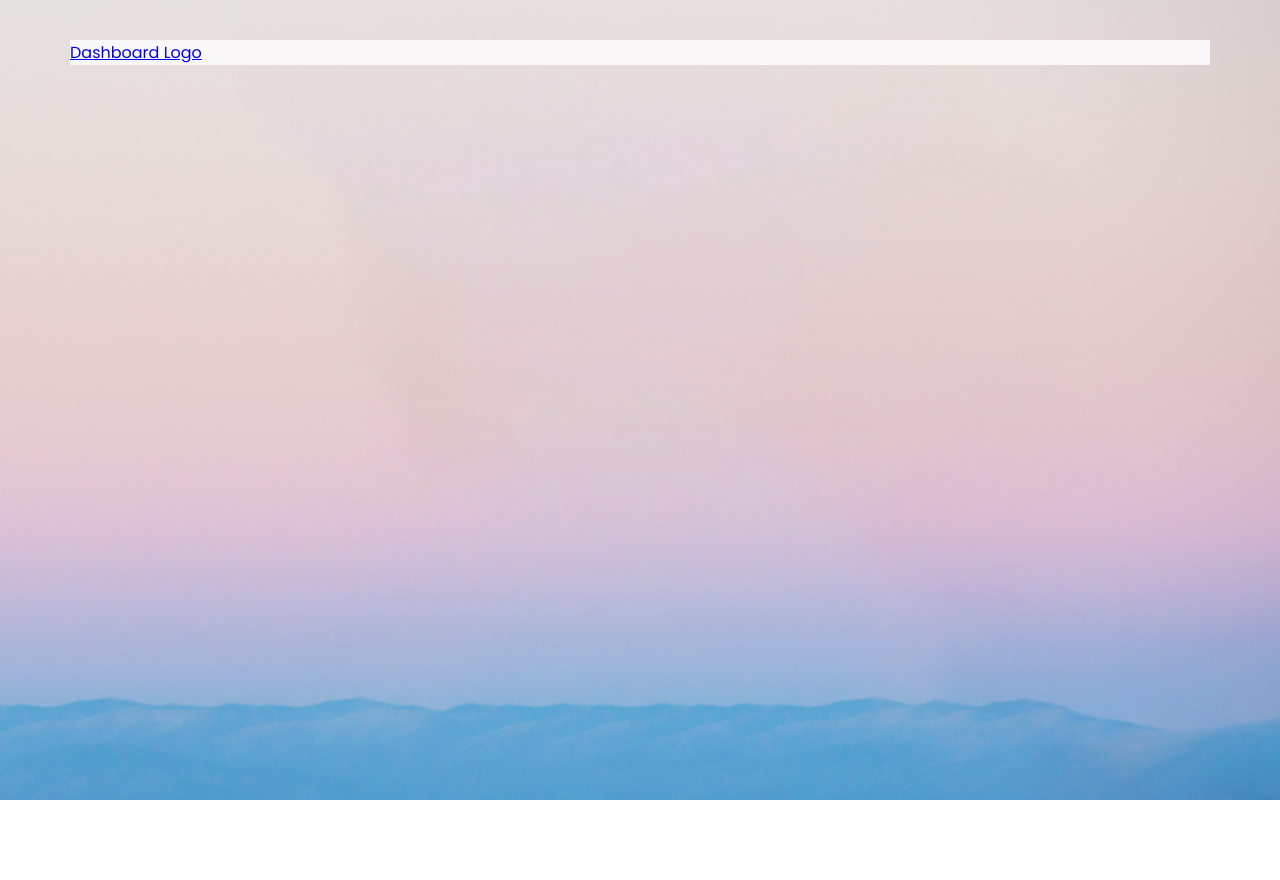
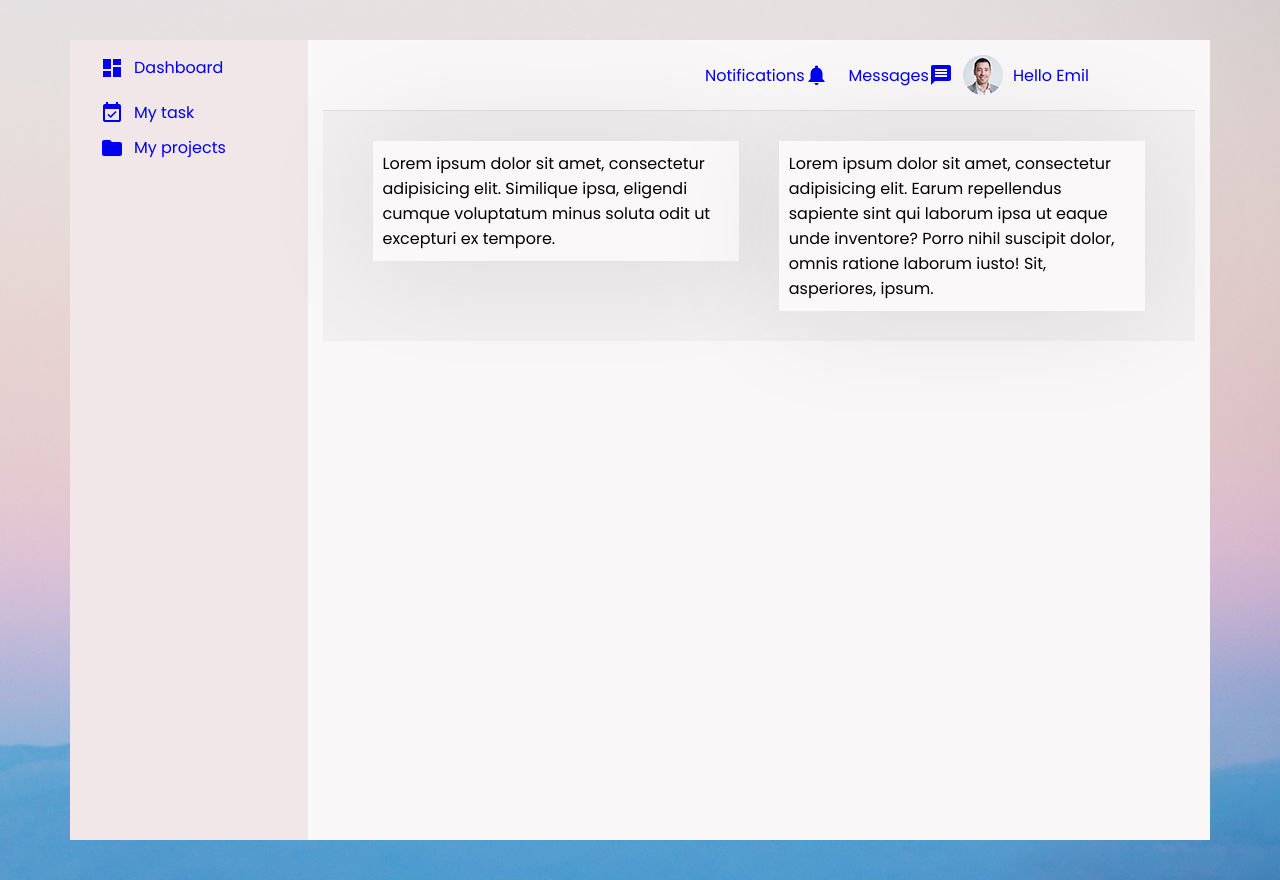
Before and after one commit to EmilGeorgievIT/Dashboard, an Angular app: page / in a window 1280 px wide. Before the commit the page ends 800 px from the top, so only its background shows below. Built offline with nearby package versions, Linux system fonts and the light colour scheme.

Commit message:
Add profile navigation, gird columns

```diff
--- a/src/app/app.component.html
+++ b/src/app/app.component.html
@@ -4,18 +4,110 @@
             <div class="section__body">
                 <div class="cols">
                     <div class="col col--1of3">
+                        <div class="section__aside">
+                            <a href="#" class="logo">
+                                <mat-icon>dashboard</mat-icon>
 
-	        			<a href="#" class="logo">
-	        				Dashboard Logo
+                                <span>
+                                	Dashboard
+                                </span>
                             </a>
 
-	        		</div><!-- /.col -->
+							<nav class="nav-sidebar">
+								<ul>
+									<li>
+										<a href="#">
+											<mat-icon>event_available</mat-icon>
+
+											<span>
+												My task
+											</span>
+										</a>
+									</li>
+
+									<li>
+										<a href="#">
+											<mat-icon>folder</mat-icon>
+
+											<span>
+												My projects
+											</span>
+										</a>
+									</li>
+								</ul>
+							</nav><!-- /.nav -->
+                        </div>
+                        <!-- /.section__aside -->
+                    </div>
+                    <!-- /.col -->
 
                     <div class="col col--1of2">
+                        <div class="section__content">
+                        	<div class="profile">
+                        		<div class="profile__content">
+									<nav class="nav-profile">
+										<ul>
+											<li>
+												<a href="#">
+													<span>
+														Notifications
+													</span>
+													<mat-icon>
+														notifications
+													</mat-icon>
+												</a>
+											</li>
 
-	        		</div><!-- /.col -->
+											<li>
+												<a href="#">
+													<span>
+														Messages
+													</span>
+
+													<mat-icon>message</mat-icon>
+												</a>
+											</li>
+
+											<li>
+												<a href="#">
+													<img src="assets/images/avatar.png" alt="">
+													<span>
+														Hello {{ name }}
+													</span>
+												</a>
+											</li>
+										</ul>
+									</nav><!-- /.nav -->
+                        		</div><!-- /.profile__content -->
+                        	</div><!-- /.profile -->
+
+                        	<div class="grid">
+                        		<div class="cols">
+                        			<div class="col col-1of2">
+                        				<div class="box">
+                        					<p>
+                        						Lorem ipsum dolor sit amet, consectetur adipisicing elit. Similique ipsa, eligendi cumque voluptatum minus soluta odit ut excepturi ex tempore.
+                        					</p>
+                        				</div><!-- /.box -->
+                        			</div><!-- /.col col-1of2 -->
+
+                        			<div class="col col-1of3">
+                        				<div class="box">
+                        					<p>
+                        						Lorem ipsum dolor sit amet, consectetur adipisicing elit. Earum repellendus sapiente sint qui laborum ipsa ut eaque unde inventore? Porro nihil suscipit dolor, omnis ratione laborum iusto! Sit, asperiores, ipsum.
+                        					</p>
+                        				</div><!-- /.box -->
+                        			</div><!-- /.col col-1of2 -->
                         		</div><!-- /.cols -->
-        	</div><!-- /.section__body -->
+                        	</div><!-- /.grid -->
+                        </div>
+                        <!-- /.section__content -->
+                    </div>
+                    <!-- /.col -->
+                </div>
+                <!-- /.cols -->
+            </div>
+            <!-- /.section__body -->
         </div>
         <!-- /.container -->
     </section>
--- a/src/app/app.component.ts
+++ b/src/app/app.component.ts
@@ -7,4 +7,5 @@ import { Component } from '@angular/core';
 })
 export class AppComponent {
   title = 'Dashboard';
+  name = "Emil"
 }
--- a/src/index.html
+++ b/src/index.html
@@ -2,6 +2,7 @@
 <html lang="en">
 
 <head>
+    <link rel="stylesheet" href="https://fonts.googleapis.com/icon?family=Material+Icons">
     <link href="https://fonts.googleapis.com/css?family=Poppins:400,500,600,700,700i" rel="stylesheet">
     <meta charset="utf-8">
     <title>Dashboard</title>
--- a/src/styles.css
+++ b/src/styles.css
@@ -103,6 +103,7 @@ input::-moz-focus-inner {
     padding: 0;
     border: 0;
 }
+a { transition: .4s; }
 
 input[type="text"],
 input[type="password"],
@@ -174,5 +175,49 @@ nav ol {
 .section-admin { min-height: 100vh; padding: 40px 0;  background-size: cover; background-position: center center; background-repeat: no-repeat; }
 .section-admin .section__body { background-color: #f9f7f7; }
 .section-admin .cols { display: flex; }
-.section-admin .col {  max-width: 300px; flex: 0 1 300px; }
-.section-admin .col--1of3 { flex: 0 1 100%; }
+.section-admin .col { flex: 0 1 100%; max-width: 100%; }
+.section-admin .col--1of3 {  max-width: 300px; flex: 0 1 300px; }
+.section-admin .section__aside { min-height: 100vh; padding: 15px 30px; background-color: #f2e7e8; }
+.section-admin .section__content { padding: 15px; }
+.section-admin .logo { display: flex; margin-bottom: 20px;  align-items: center; text-decoration: none; flex: 0; }
+.section-admin .logo span { margin-left: 10px; }
+
+/* ------------------------------------------------------------ *\
+    Nav Sidebar
+\* ------------------------------------------------------------ */
+
+.nav-sidebar ul { list-style: none; }
+.nav-sidebar li { display: block; margin-bottom: 10px; }
+.nav-sidebar a { display: flex; flex: 1; align-items: center; text-decoration: none; }
+.nav-sidebar a:hover { color: #ff8600; }
+.nav-sidebar a span { margin-left: 10px; }
+
+/* ------------------------------------------------------------ *\
+    Profile
+\* ------------------------------------------------------------ */
+
+.profile { border-bottom: 1px solid #e8dcdb; padding-bottom: 15px; }
+
+.profile .profile__content { display: block; width: 100%; max-width: 500px; margin-left: auto; }
+
+.profile .nav-profile ul { display: flex; align-items: center; list-style: none; padding: 0; margin: 0; }
+.profile .nav-profile li { display: inline-block; }
+.profile .nav-profile li ~ li { margin-left: 10px; }
+.profile .nav-profile a { display: flex; align-items: center;text-decoration: none; }
+.profile .nav-profile a span { margin-left: 10px; }
+.profile .nav-profile a:hover { color: #ff8600; }
+
+/* ------------------------------------------------------------ *\
+    Grid
+\* ------------------------------------------------------------ */
+
+.grid { padding: 30px; background-color: #f2eff0; }
+
+.grid .cols { display: flex; width: 100%; }
+.grid .col { max-width: 100%; flex: 0 1 100%; padding: 0 15px; }
+.grid .col--1of2 { max-width: 40%; flex: 0 1 40%; padding: 15px; }
+ .grid .col--1of3 { max-width: 60%; flex: 0 1 60%; padding: 15px; }
+ /* ------------------------------------------------------------ *\
+     Box
+ \* ------------------------------------------------------------ */
+ .box { margin: 0 5px; padding: 10px; background-color: #faf8f9; box-shadow: 0px 0px 120px 0px rgba(31, 32, 41, 0.1); }
```
Also changed, not shown: src/app/app.module.ts (+6 -4 lines), src/assets/images/avatar.png (added). Lines whose indentation alone changed are shown as unchanged.
